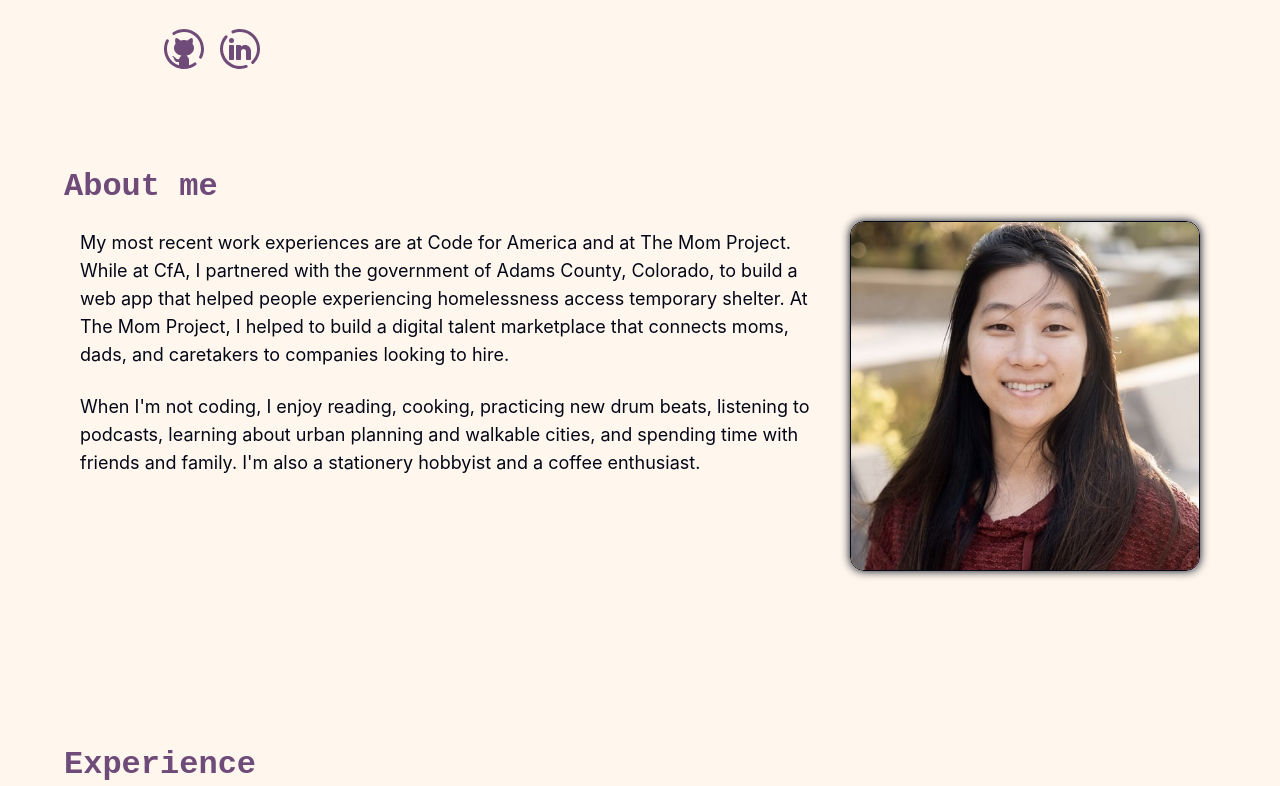
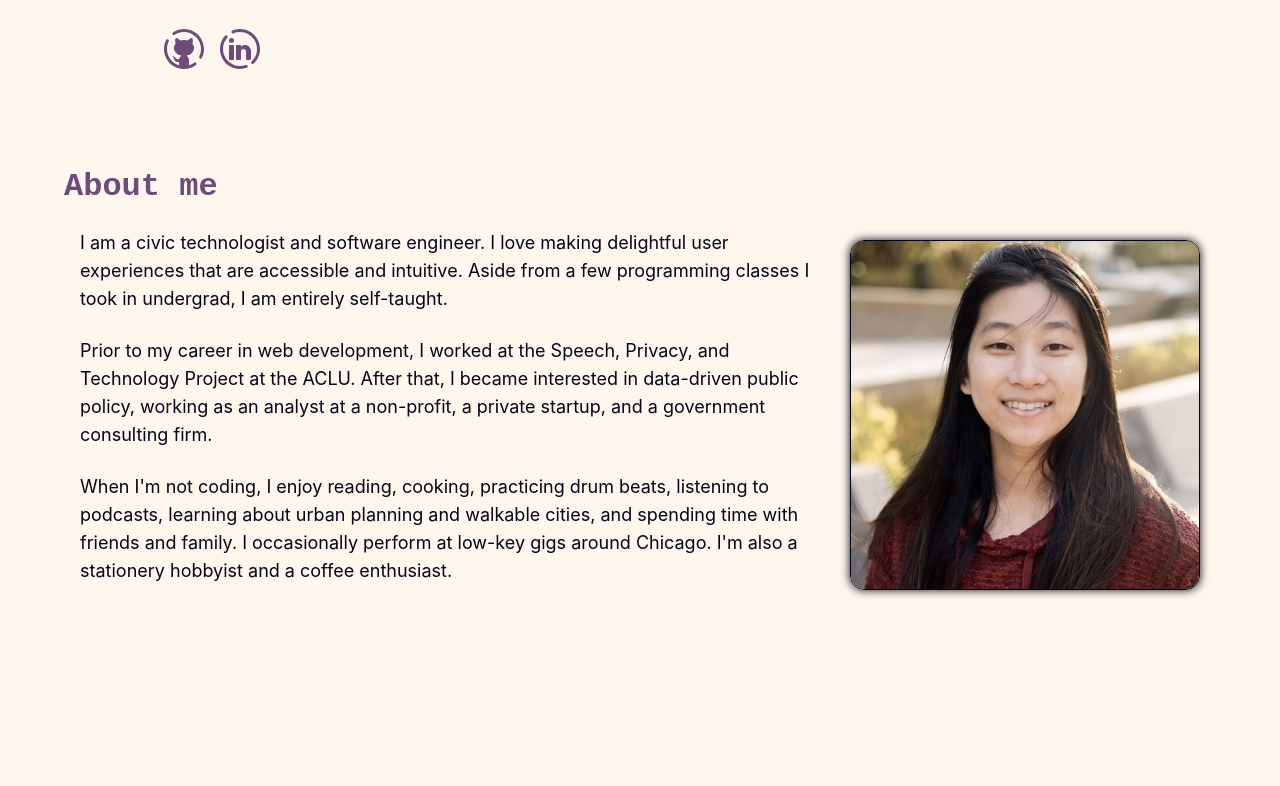
Before and after one commit to fionatagious/fiona.works, a Next.js app: page / in a window 1280 px wide. Shown: the part 479-1265 px from the top of the page. Built offline with nearby package versions, Linux system fonts and the light colour scheme.

Commit message:
fade in intro text, update copy

```diff
--- a/pages/about/index.js
+++ b/pages/about/index.js
@@ -6,19 +6,24 @@ export default function About() {
   return (
     <Grid item className="flex flex-col sm:flex-row px-4 justify-center">
       <Grid item xs={12} sm={12} md={8} lg={8} xl={6}>
-        <div className="text-left text-slate-950 text-sm sm:text-lg md:text-lg mt-2 mb-6">
-          My most recent work experiences are at Code for America and at The Mom
-          Project. While at CfA, I partnered with the government of Adams
-          County, Colorado, to build a web app that helped people experiencing
-          homelessness access temporary shelter. At The Mom Project, I helped to
-          build a digital talent marketplace that connects moms, dads, and
-          caretakers to companies looking to hire.
+        <div className="animate-fadeSlow text-left text-slate-950 text-sm sm:text-lg md:text-lg mt-2 mb-6">
+          I am a civic technologist and software engineer. I love making
+          delightful user experiences that are accessible and intuitive. Aside
+          from a few programming classes I took in undergrad, I am entirely
+          self-taught.
         </div>
-        <div className="text-left text-slate-950 text-sm sm:text-lg md:text-lg mt-2 mb-6">
-          When I'm not coding, I enjoy reading, cooking, practicing new drum
-          beats, listening to podcasts, learning about urban planning and
-          walkable cities, and spending time with friends and family. I'm also a
-          stationery hobbyist and a coffee enthusiast.
+        <div className="animate-fadeSlow text-left text-slate-950 text-sm sm:text-lg md:text-lg mt-2 mb-6">
+          Prior to my career in web development, I worked at the Speech,
+          Privacy, and Technology Project at the ACLU. After that, I became
+          interested in data-driven public policy, working as an analyst at a
+          non-profit, a private startup, and a government consulting firm.
+        </div>
+        <div className="animate-fadeSlow text-left text-slate-950 text-sm sm:text-lg md:text-lg mt-2 mb-6">
+          When I'm not coding, I enjoy reading, cooking, practicing drum beats,
+          listening to podcasts, learning about urban planning and walkable
+          cities, and spending time with friends and family. I occasionally
+          perform at low-key gigs around Chicago. I'm also a stationery hobbyist
+          and a coffee enthusiast.
         </div>
       </Grid>
       <div className="hidden xl:inline-block ml-4 sm:ml-6 my-auto">
--- a/pages/intro/index.js
+++ b/pages/intro/index.js
@@ -6,15 +6,15 @@ export default function Intro() {
   return (
     <div className="mx-4">
       <Grid item xs={12} className="grid content-center">
-        <div className="text-left text-mauve font-bold font-mono text-xl sm:text-2xl mb-2 mt-4">
+        <div className="animate-fade text-left text-mauve font-bold font-mono text-xl sm:text-2xl mb-2 mt-4">
           Hello! My name is
         </div>
-        <div className="font-extrabold text-left text-slate-600 text-4xl sm:text-7xl my-3">
+        <div className="animate-fade font-extrabold text-left text-slate-600 text-4xl sm:text-7xl my-3">
           Fiona Tang
         </div>
       </Grid>
       <Grid item xs={12} md={8} lg={6} className="grid content-start mb-4">
-        <div className="text-left text-slate-950 text-lg sm:text-xl my-2 mb-6">
+        <div className="animate-fade text-left text-slate-950 text-lg sm:text-xl my-2 mb-6">
           I&apos;m a user-focused, results-driven software engineer specializing
           in building technology solutions that enable individuals and
           organizations to create a more sustainable and equitable future.
--- a/tailwind.config.js
+++ b/tailwind.config.js
@@ -43,6 +43,16 @@ module.exports = {
         pink: "#d79eff", // site navigation links, resume position titles
         lightMauve: "#c098ca",
       },
+      animation: {
+        fade: "fade 1s ease-in-out",
+        fadeSlow: "fade 1700ms ease-in-out",
+      },
+      keyframes: {
+        fade: {
+          "0%": { opacity: 0 },
+          "100%": { opacity: 1 },
+        },
+      },
     },
   },
   plugins: [],
```
